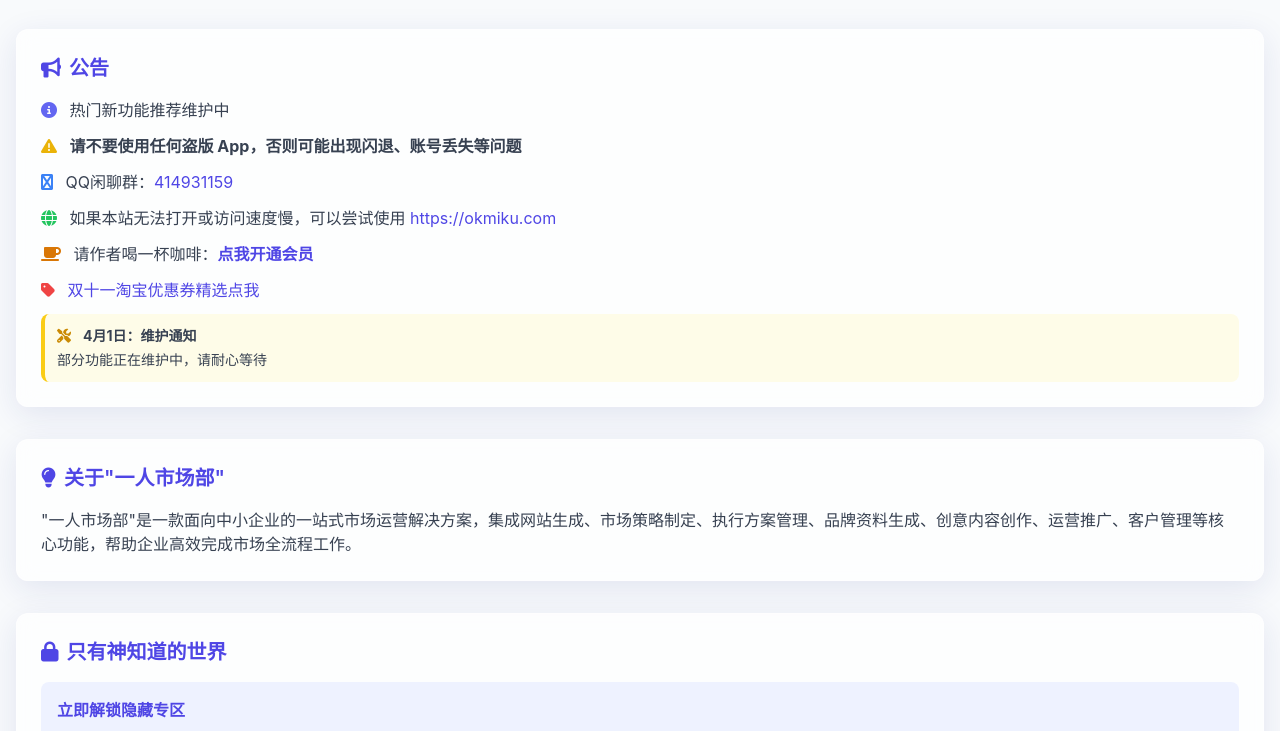
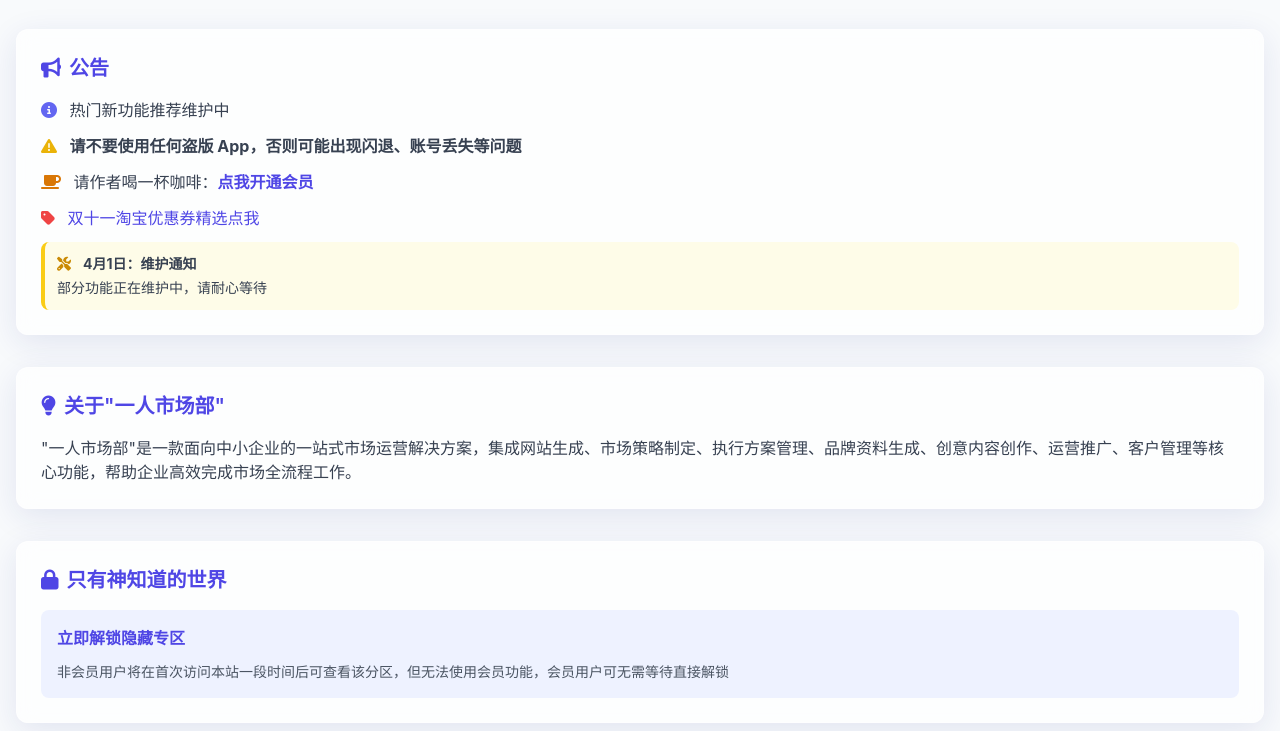
Before and after one commit to Paynesimon/Mktools, a plain HTML site: page index.html in a window 1280 px wide. Shown: the part 65-796 px from the top of the page. Drawn offline with nearby package versions, Linux system fonts and the light colour scheme.

Commit message:
Update index.html

```diff
--- a/index.html
+++ b/index.html
@@ -111,8 +111,6 @@
             <div class="space-y-3 text-gray-700">
                 <p><i class="fas fa-info-circle text-indigo-500 mr-2"></i> 热门新功能推荐维护中</p>
                 <p><i class="fas fa-exclamation-triangle text-yellow-500 mr-2"></i> <strong>请不要使用任何盗版 App，否则可能出现闪退、账号丢失等问题</strong></p>
-                <p><i class="fas fa-qq text-blue-500 mr-2"></i> QQ闲聊群：<a href="http://qm.qq.com/cgi-bin/qm/qr?_wv=1027&k=rpNujfltM6qMBmzN8pAttjCWgK7C0GaI&authKey=W%2BeeeZpOiVh6YgYKx3EZyh5gkPx95NkHFJnEk0eoTqTa5TP4g0HWbCVHSL8cgMFy&noverify=0&group_code=414931159" class="text-indigo-600 hover:underline">414931159</a></p>
-                <p><i class="fas fa-globe text-green-500 mr-2"></i> 如果本站无法打开或访问速度慢，可以尝试使用 <a href="https://okmiku.com" class="text-indigo-600 hover:underline">https://okmiku.com</a></p>
                 <p><i class="fas fa-coffee text-amber-600 mr-2"></i> 请作者喝一杯咖啡：<a href="/user/pay" class="text-indigo-600 font-bold hover:underline">点我开通会员</a></p>
                 <p><i class="fas fa-tag text-red-500 mr-2"></i> <a href="https://taobao.okmiku.com/" class="text-indigo-600 hover:underline">双十一淘宝优惠券精选点我</a></p>
 
```
